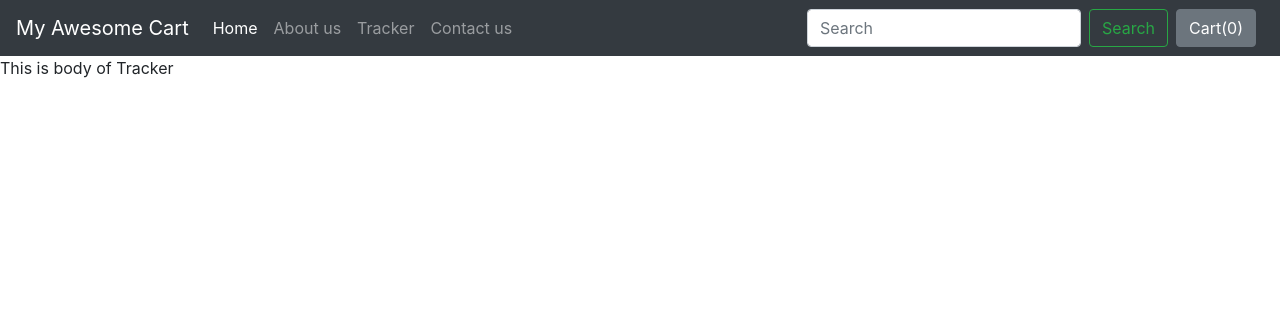
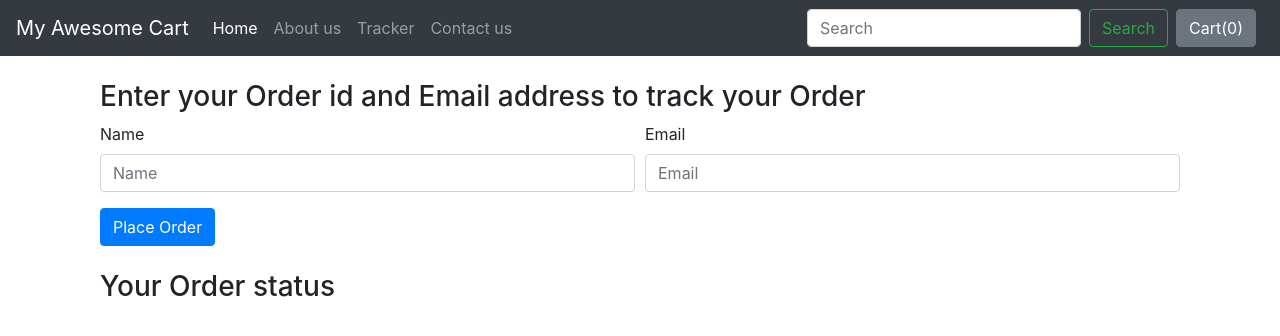
Before and after one commit to yuvipython/DjangoCWH, a Django app: page /shop/tracker/ in a window 1280 px wide. Shown: the top 336 px of the page. Run offline with Django 3.2, Linux system fonts and the light colour scheme; some libraries are stand-ins or nearby versions.

Commit message:
creating tracker, ajax use for reloading on same page, jquery, javascript ajax combination  #51

```diff
--- a/ECommerceBlog/shop/admin.py
+++ b/ECommerceBlog/shop/admin.py
@@ -2,10 +2,10 @@ from django.contrib import admin
 
 # Register your models here.
 
-from .models import Product
-from .models import Contact
-from .models import Orders
+from .models import Product, Contact, Orders, OrderUpdate
+
 
 admin.site.register(Product)
 admin.site.register(Contact)
 admin.site.register(Orders)
+admin.site.register(OrderUpdate)
--- a/ECommerceBlog/shop/templates/shop/basic.html
+++ b/ECommerceBlog/shop/templates/shop/basic.html
@@ -55,7 +55,7 @@ sagittis lacus vel augue laoreet rutrum faucibus.">
 
     <!-- Optional JavaScript -->
     <!-- jQuery first, then Popper.js, then Bootstrap JS -->
-    <script src="https://code.jquery.com/jquery-3.3.1.slim.min.js" integrity="sha384-q8i/X+965DzO0rT7abK41JStQIAqVgRVzpbzo5smXKp4YfRvH+8abtTE1Pi6jizo" crossorigin="anonymous"></script>
+    <script src="https://code.jquery.com/jquery-3.5.1.js" integrity="sha256-QWo7LDvxbWT2tbbQ97B53yJnYU3WhH/C8ycbRAkjPDc=" crossorigin="anonymous"></script>
     <script src="https://cdnjs.cloudflare.com/ajax/libs/popper.js/1.14.6/umd/popper.min.js" integrity="sha384-wHAiFfRlMFy6i5SRaxvfOCifBUQy1xHdJ/yoi7FRNXMRBu5WHdZYu1hA6ZOblgut" crossorigin="anonymous"></script>
     <script src="https://stackpath.bootstrapcdn.com/bootstrap/4.2.1/js/bootstrap.min.js" integrity="sha384-B0UglyR+jN6CkvvICOB2joaf5I4l3gm9GU6Hc1og6Ls7i6U/mkkaduKaBhlAXv9k" crossorigin="anonymous"></script>
     {% block js %} {% endblock %}
--- a/ECommerceBlog/shop/templates/shop/tracker.html
+++ b/ECommerceBlog/shop/templates/shop/tracker.html
@@ -1,4 +1,71 @@
 {% extends 'shop/basic.html' %}
+{% block title%}My Awesome Cart Tracker{% endblock %}
+{% block body %}
 
-{% block title%} Tracker{% endblock %}
-{% block body %} This is body of Tracker {% endblock %}
+<div class="container">
+    <div class="col my-4 mt-4">
+        <h3>Enter your Order id and Email address to track your Order</h3>
+        <div>
+            <form action="#" method="post" id="trackerForm"> {% csrf_token %}
+            <div class="form-row">
+                <div class="form-group col-md-6">
+                    <label for="orderId">Name</label>
+                    <input type="text" class="form-control" id="orderId" name="orderId" placeholder="Name">
+                </div>
+                <div class="form-group col-md-6">
+                    <label for="email">Email</label>
+                    <input type="email" class="form-control" id="email" name="email"  placeholder="Email">
+                </div>
+            </div>
+            <button type="submit" class="btn btn-primary">Place Order</button>
+        	</form>
+        </div>
+    </div>
+    <div class="col my-4">
+        <h3>Your Order status</h3>
+        <div class="my-4">
+	        <ul class="list-group" id="items">
+	        </ul>
+        </div>
+    </div>
+</div>
+{% endblock %}
+{% block js %}
+<script>
+$('#trackerForm').submit(function(event) {
+    $('#items').empty();
+    var formData = {
+        'orderId': $('input[name=orderId]').val(),
+        'email': $('input[name=email]').val(),
+        'csrfmiddlewaretoken': $('input[name=csrfmiddlewaretoken]').val()
+    };
+    $.ajax({
+            type: 'POST',
+            url: '/shop/tracker/',
+            data: formData,
+            encode: true
+        })
+        .done(function(data) {
+            console.log(data)
+            updates = JSON.parse(data);
+            if (updates.length > 0 & updates != {}) {
+                for (i = 0; i < updates.length; i++) {
+                    let text = updates[i]['text'];
+                    let time = updates[i]['time'];
+                    mystr = `<li class="list-group-item d-flex justify-content-between align-items-center">
+                    ${text}
+                    <span class="badge badge-primary badge-pill">${time}</span>
+                </li>`
+                    $('#items').append(mystr);
+                }
+            } else {
+            	mystr = `<li class="list-group-item d-flex justify-content-between align-items-center">
+                    Sorry, We are not able to fetch this order id and email. Make sure to type correct order Id and email</li>`
+            	$('#items').append(mystr);
+            }
+        });
+    event.preventDefault();
+});
+</script>
+
+{% endblock %}
--- a/ECommerceBlog/shop/views.py
+++ b/ECommerceBlog/shop/views.py
@@ -1,23 +1,13 @@
 # Create your views here.
 
 from math import ceil
-
 from django.shortcuts import render
-
-# Create your views here.
+from .models import Product, Contact, Orders, OrderUpdate
+import json
 from django.http import HttpResponse
-
-from .models import Product, Contact, Orders
 
 
 def index(request):
-    # products = Product.objects.all()
-    # print(products)
-    # n = len(products)
-    # nSlides = n // 4 + ceil((n / 4) - (n // 4))
-    # params = {'no_of_slides': nSlides, 'range': range(1, nSlides), 'product': products}
-    # allProds = [[products, range(1, nSlides), nSlides], [products, range(1, nSlides), nSlides]]
-
     allProds = []
     catprods = Product.objects.values('category', 'id')
     cats = {item['category'] for item in catprods}
@@ -48,10 +38,6 @@ def contact(request):
     return render(request, 'shop/contact.html')
 
 
-def tracker(request):
-    return render(request, 'shop/tracker.html')
-
-
 def search(request):
     return search(request, 'shop/search.html')
 
@@ -75,7 +61,30 @@ def checkout(request):
         order = Orders(items_json=items_json, name=name, email=email, phone=phone,
                        address=address, city=city, state=state, zip_code=zip_code)
         order.save()
+        update = OrderUpdate(order_id=order.order_id, update_desc='The order has been placed.')
+        update.save()
         thank = True
         id = order.order_id
         return render(request, 'shop/checkout.html', {'thank': thank, 'id': id})
     return render(request, 'shop/checkout.html')
+
+
+def tracker(request):
+    if request.method == 'POST':
+        orderId = request.POST.get('orderId', '')
+        email = request.POST.get('email', '')
+        try:
+            order = Orders.objects.filter(order_id=orderId, email=email)
+            if len(order) > 0:
+                update = OrderUpdate.objects.filter(order_id=orderId)
+                updates = []
+                for item in update:
+                    updates.append({'text': item.update_desc, 'time': item.timestamp})
+                    response = json.dumps(updates, default=str)
+                return HttpResponse(response)
+            else:
+                return HttpResponse('{}')
+        except Exception as e:
+            return HttpResponse('{}')
+
+    return render(request, 'shop/tracker.html')
```
Also changed, not shown: ECommerceBlog/shop/models.py (+10 -0 lines), ECommerceBlog/db.sqlite3.
